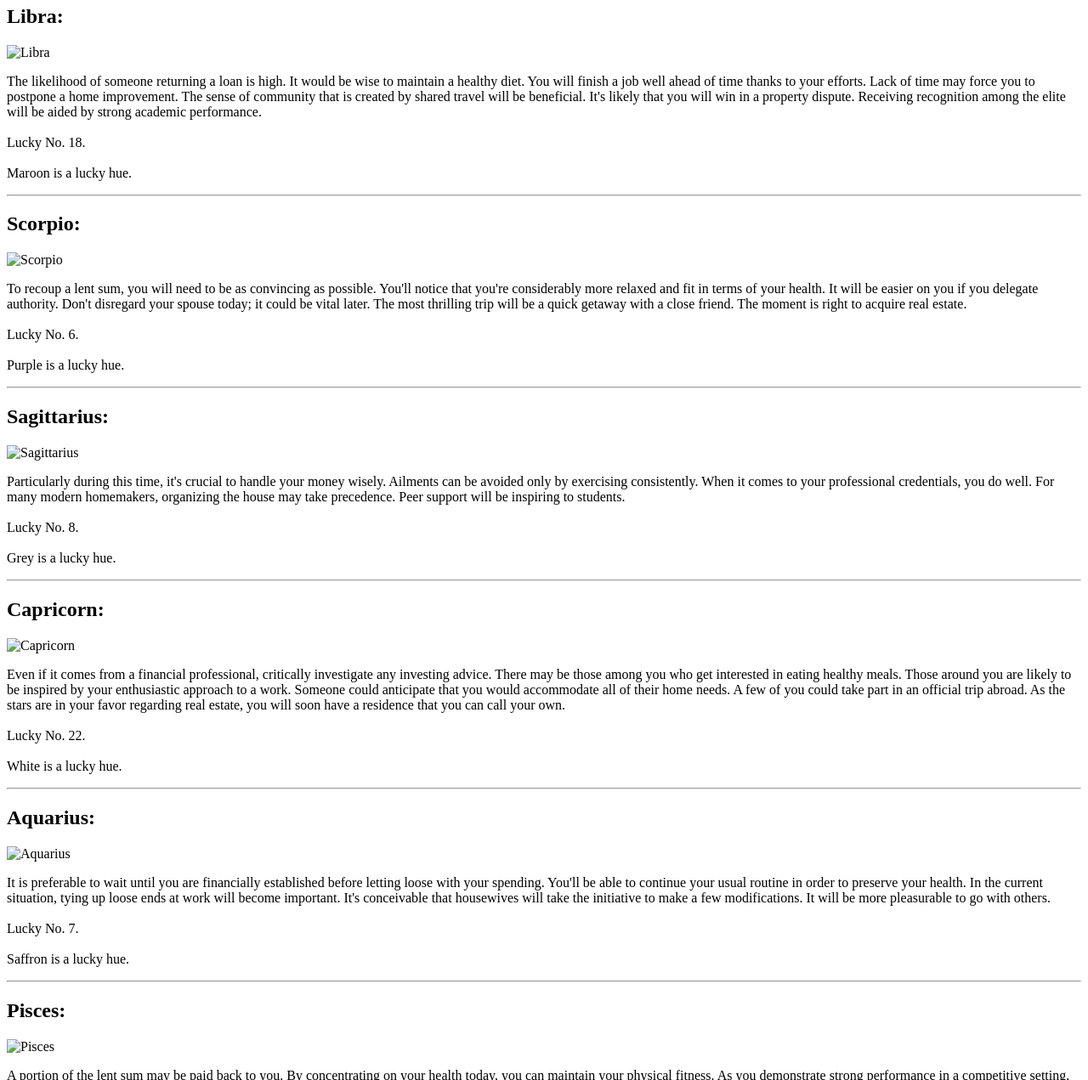
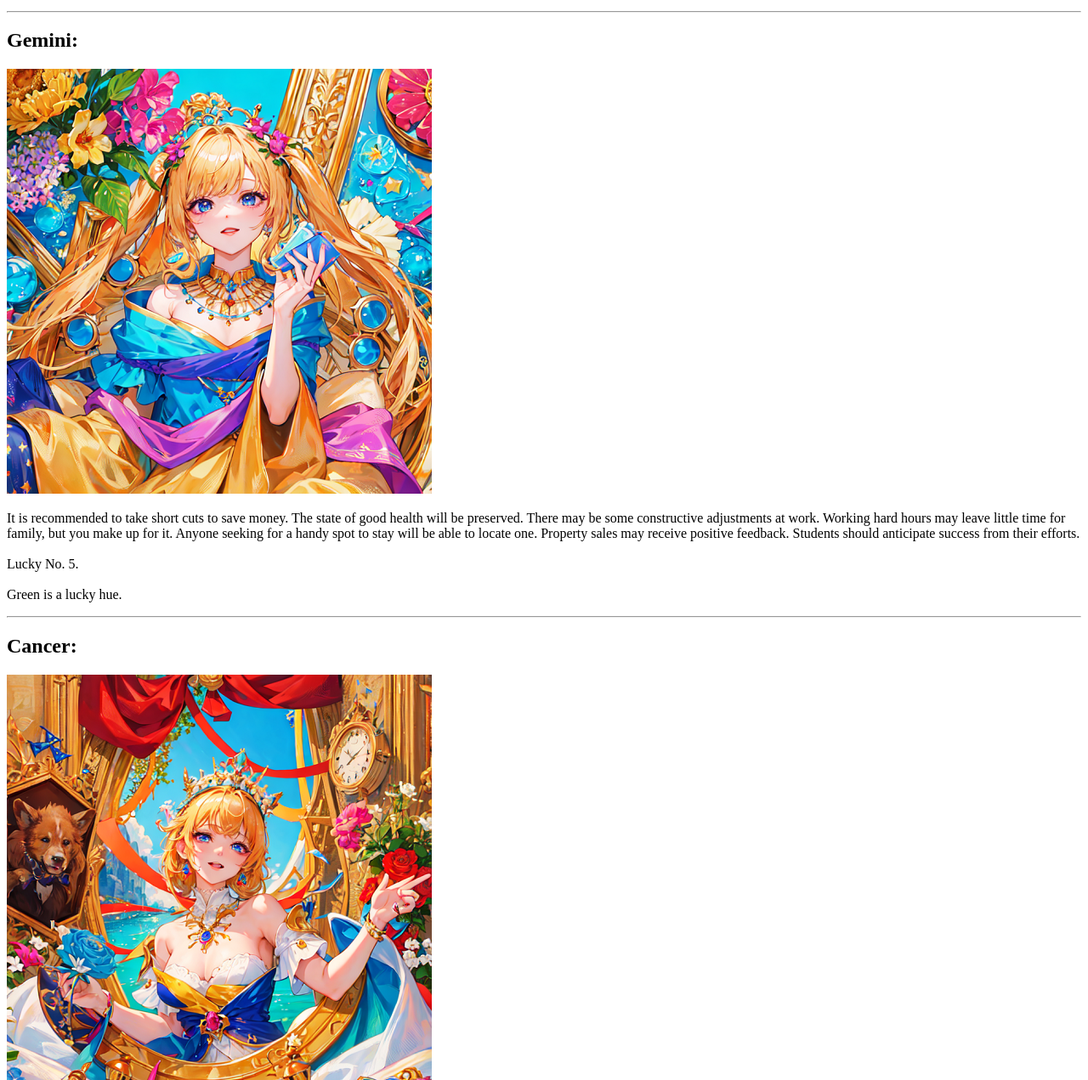
Before and after one commit to kc97horoscope/todays-horoscope-10june2023, a plain HTML site: page index.html in a window 1280 px wide. Shown: the part 1529-2800 px from the top of the page at 85% size. Drawn offline with Linux system fonts and the light colour scheme.

Commit message:
index.html

```diff
--- a/index.html
+++ b/index.html
@@ -12,7 +12,7 @@
 
             <h2>Aries:</h2>
 
-            <a><img src="../HTML/1 Aries.png" height="500" alt="Aries" /></a>
+            <a><img src="./1 Aries.png" height="500" alt="Aries" /></a>
 
             <p>
                 To handle more work, you probably have more energy than usual. By putting old resentments behind us, we can reduce domestic friction. Higher tax payers must exercise sound money management. If you want to improve your health, you can join a gym or start an exercise program. For some, especially those planning trips abroad, the future of travel appears promising. Tension-causing property issues are probably going to be settled peacefully.<br/>
@@ -24,7 +24,7 @@
 
             <h2>Taurus:</h2>
 
-            <a><img src="../HTML/2 Taurus.png" height="500" alt="Taurus" /></a>
+            <a><img src="./2 Taurus.png" height="500" alt="Taurus" /></a>
 
             <p>
                 You'll probably get a lot of opportunities via networking. Don't pay for something in full hastily before collecting all the information. You're likely to exert yourself fully in order to achieve and improve your overall fitness. Your parents or a senior family member can try to limit your night outs. A journey may be fun if the group is compatible. Some people may purchase a brand-new land, home, or flat. Students should have a fantastic day.<br/>
@@ -36,7 +36,7 @@
 
             <h2>Gemini:</h2>
 
-            <a><img src="../HTML/3 Gemini.png" height="500" alt="Gemini" /></a>
+            <a><img src="./3 Gemini.png" height="500" alt="Gemini" /></a>
 
             <p>
                 It is recommended to take short cuts to save money. The state of good health will be preserved. There may be some constructive adjustments at work. Working hard hours may leave little time for family, but you make up for it. Anyone seeking for a handy spot to stay will be able to locate one. Property sales may receive positive feedback. Students should anticipate success from their efforts.<br/>
@@ -48,7 +48,7 @@
 
             <h2>Cancer:</h2>
 
-            <a><img src="../HTML/4 Cancer.png" height="500" alt="Cancer" /></a>
+            <a><img src="./4 Cancer.png" height="500" alt="Cancer" /></a>
 
             <p>
                 As it may result in financial loss, it is advisable to avoid a doubtful investment. To maintain excellent health, you will be able to cut back on indulgences. The day calls for you to put in a little more work on the areas that need your attention. Family life will proceed without incident, although it could require some excitement. Plans to travel overseas are in the works and might actualize shortly. You'll get an amicable resolution to a property issue you were concerned about. Achievement in school is predicted.<br/>
@@ -60,7 +60,7 @@
 
             <h2>Leo:</h2>
 
-            <a><img src="../HTML/5 Leo.png" height="500" alt="Cancer" /></a>
+            <a><img src="./5 Leo.png" height="500" alt="Cancer" /></a>
 
             <p>
                 Managing your money can require professional advice. If you keep going at your present speed, you'll reach peak fitness. For participants in a significant competition, the future appears positive. When making decisions on domestic issues, it is essential to seek counsel. For those thinking about taking a trip, the future looks great. Renting out a home is expected to yield positive profits.<br/>
@@ -72,7 +72,7 @@
 
             <h2>Leo:</h2>
 
-            <a><img src="../HTML/6 Virgo.png" height="500" alt="Leo" /></a>
+            <a><img src="./6 Virgo.png" height="500" alt="Leo" /></a>
 
             <p>
                 Planning your money for the future is best done now. The secret to your excellent health will be diet management. Your coworkers can be jealous if you receive a lucrative task. A household crisis that develops has to be handled. It is possible to go on a journey with someone outside of town. It's likely that you'll win on a property problem. You will really profit from your no-nonsense approach to learning.<br/>
@@ -84,7 +84,7 @@
 
             <h2>Libra:</h2>
 
-            <a><img src="../HTML/7 Libra.png" height="500" alt="Libra" /></a>
+            <a><img src="./7 Libra.png" height="500" alt="Libra" /></a>
 
             <p>
                 The likelihood of someone returning a loan is high. It would be wise to maintain a healthy diet. You will finish a job well ahead of time thanks to your efforts. Lack of time may force you to postpone a home improvement. The sense of community that is created by shared travel will be beneficial. It's likely that you will win in a property dispute. Receiving recognition among the elite will be aided by strong academic performance.<br/>
@@ -96,7 +96,7 @@
 
             <h2>Scorpio:</h2>
 
-            <a><img src="../HTML/8 Scorpio.png" height="500" alt="Scorpio" /></a>
+            <a><img src="./8 Scorpio.png" height="500" alt="Scorpio" /></a>
 
             <p>
                 To recoup a lent sum, you will need to be as convincing as possible. You'll notice that you're considerably more relaxed and fit in terms of your health. It will be easier on you if you delegate authority. Don't disregard your spouse today; it could be vital later. The most thrilling trip will be a quick getaway with a close friend. The moment is right to acquire real estate.<br/>
@@ -108,7 +108,7 @@
 
             <h2>Sagittarius:</h2>
 
-            <a><img src="../HTML/9 Sagittarius.png" height="500" alt="Sagittarius" /></a>
+            <a><img src="./9 Sagittarius.png" height="500" alt="Sagittarius" /></a>
 
             <p>
                 Particularly during this time, it's crucial to handle your money wisely. Ailments can be avoided only by exercising consistently. When it comes to your professional credentials, you do well. For many modern homemakers, organizing the house may take precedence. Peer support will be inspiring to students.<br/>
@@ -120,7 +120,7 @@
 
             <h2>Capricorn:</h2>
 
-            <a><img src="../HTML/10 Capricorn.png" height="500" alt="Capricorn" /></a>
+            <a><img src="./10 Capricorn.png" height="500" alt="Capricorn" /></a>
 
             <p>
                 Even if it comes from a financial professional, critically investigate any investing advice. There may be those among you who get interested in eating healthy meals. Those around you are likely to be inspired by your enthusiastic approach to a work. Someone could anticipate that you would accommodate all of their home needs. A few of you could take part in an official trip abroad. As the stars are in your favor regarding real estate, you will soon have a residence that you can call your own.<br/>
@@ -132,7 +132,7 @@
 
             <h2>Aquarius:</h2>
 
-            <a><img src="../HTML/11 Aquarius.png" height="500" alt="Aquarius" /></a>
+            <a><img src="./11 Aquarius.png" height="500" alt="Aquarius" /></a>
 
             <p>
                 It is preferable to wait until you are financially established before letting loose with your spending. You'll be able to continue your usual routine in order to preserve your health. In the current situation, tying up loose ends at work will become important. It's conceivable that housewives will take the initiative to make a few modifications. It will be more pleasurable to go with others.<br/>
@@ -144,7 +144,7 @@
 
             <h2>Pisces:</h2>
 
-            <a><img src="../HTML/12 Pisces.png" height="500" alt="Pisces" /></a>
+            <a><img src="./12 Pisces.png" height="500" alt="Pisces" /></a>
 
             <p>
                 A portion of the lent sum may be paid back to you. By concentrating on your health today, you can maintain your physical fitness. As you demonstrate strong performance in a competitive setting, diligence pays off. Homemakers could experience fatigue and put off certain crucial tasks. Fun-seekers will undoubtedly take a leisure excursion to a thrilling location. A property dispute will probably be settled amicably.<br/>
```
